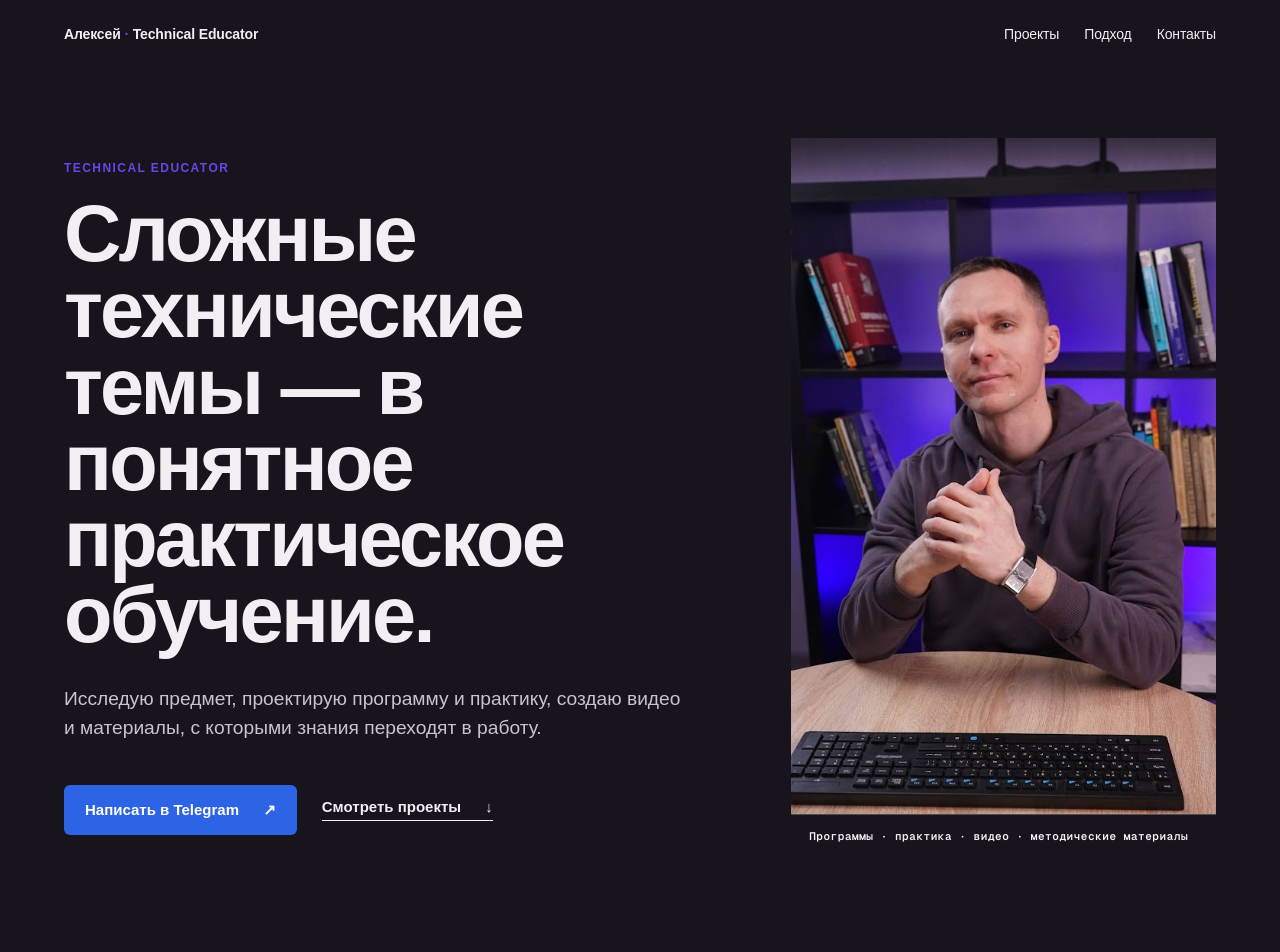
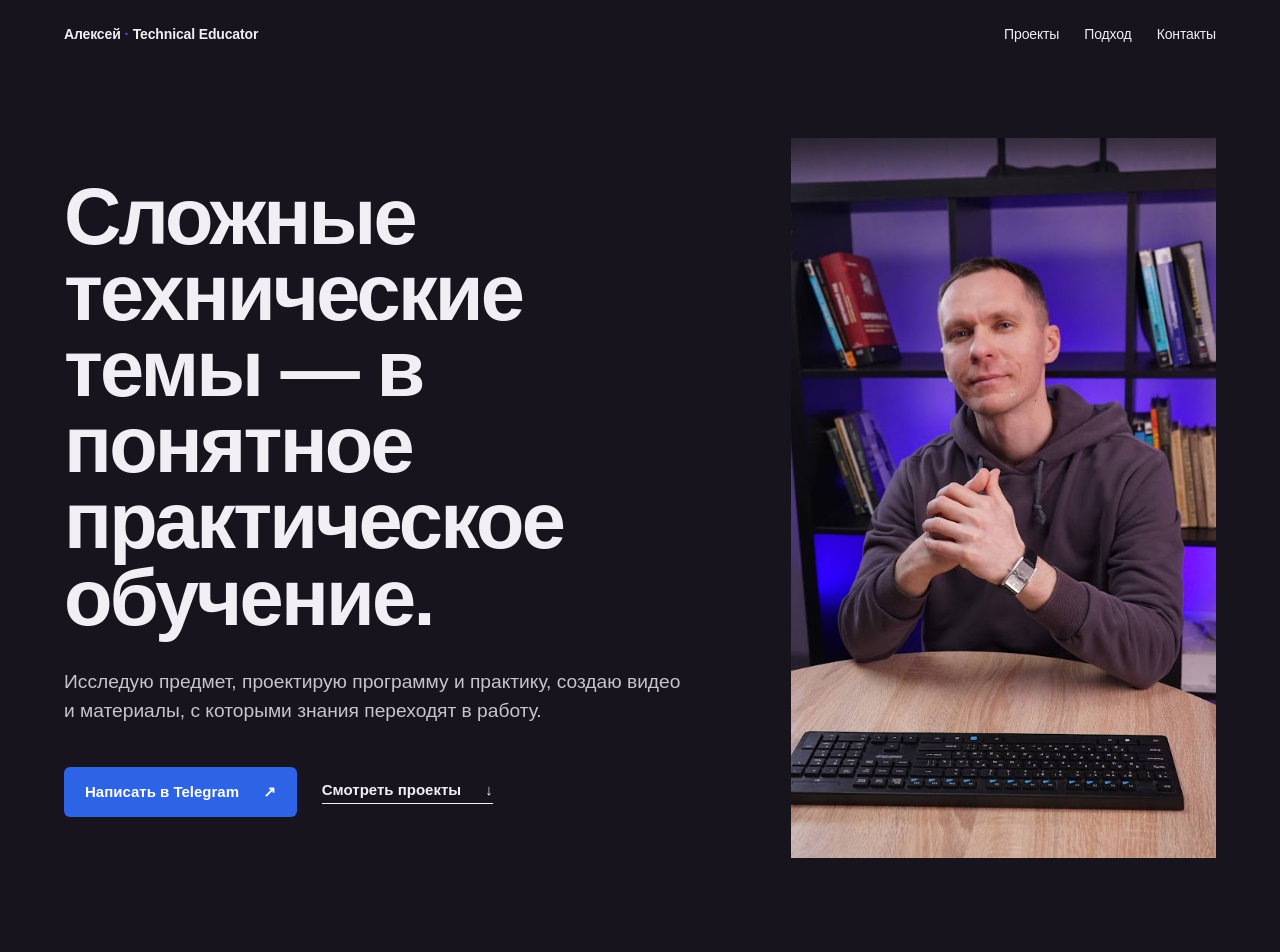
Before and after one commit to safronman/safronman.github.io, a Next.js app: page / in a window 1280 px wide. Shown: the top 952 px of the page. Built offline with nearby package versions, Linux system fonts and the light colour scheme.

Commit message:
refactor: simplify portfolio hero copy

```diff
--- a/app/page.module.css
+++ b/app/page.module.css
@@ -128,22 +128,6 @@
 .heroPortrait img {
   object-fit: cover;
   object-position: 52% 45%;
-}
-.heroPortrait figcaption {
-  position: absolute;
-  right: 0;
-  bottom: 0;
-  left: 0;
-  z-index: 1;
-  border-top: 1px solid rgba(241, 239, 244, 0.25);
-  padding: 14px 18px;
-  background: var(--ink);
-  color: var(--ink-on-dark);
-  font-family: var(--font-geist-mono);
-  font-size: 11px;
-  font-weight: 600;
-  letter-spacing: 0.05em;
-  line-height: 1.35;
 }
 .section {
   padding: clamp(80px, 12vw, 165px) clamp(22px, 5vw, 82px);
--- a/app/page.tsx
+++ b/app/page.tsx
@@ -108,7 +108,6 @@ export default function Home() {
         </nav>
         <div className={styles.heroGrid}>
           <div className={styles.heroText}>
-            <p className={styles.eyebrow}>Technical Educator</p>
             <h1>
               Сложные технические темы — в понятное практическое обучение.
             </h1>
@@ -138,9 +137,6 @@ export default function Home() {
               priority
               sizes="(max-width: 820px) 100vw, 38vw"
             />
-            <figcaption>
-              Программы · практика · видео · методические материалы
-            </figcaption>
           </figure>
         </div>
       </section>
```
